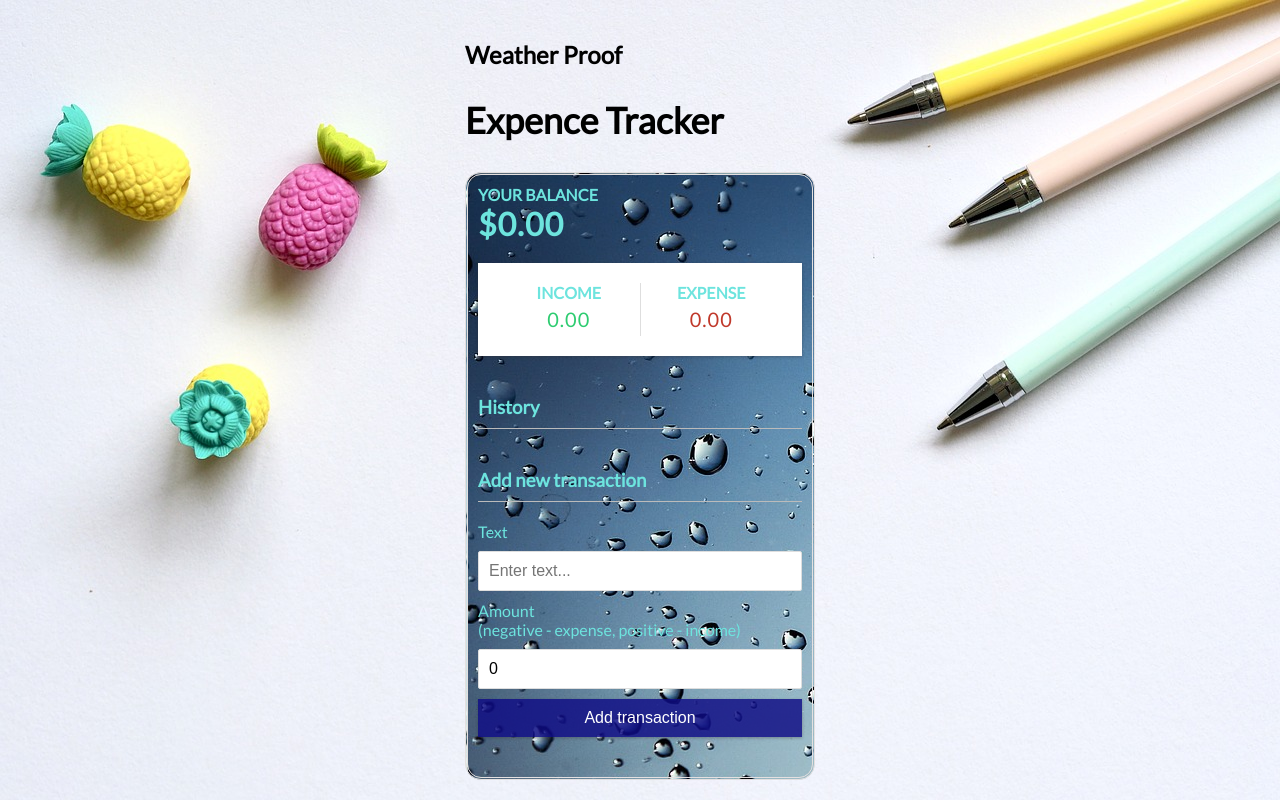
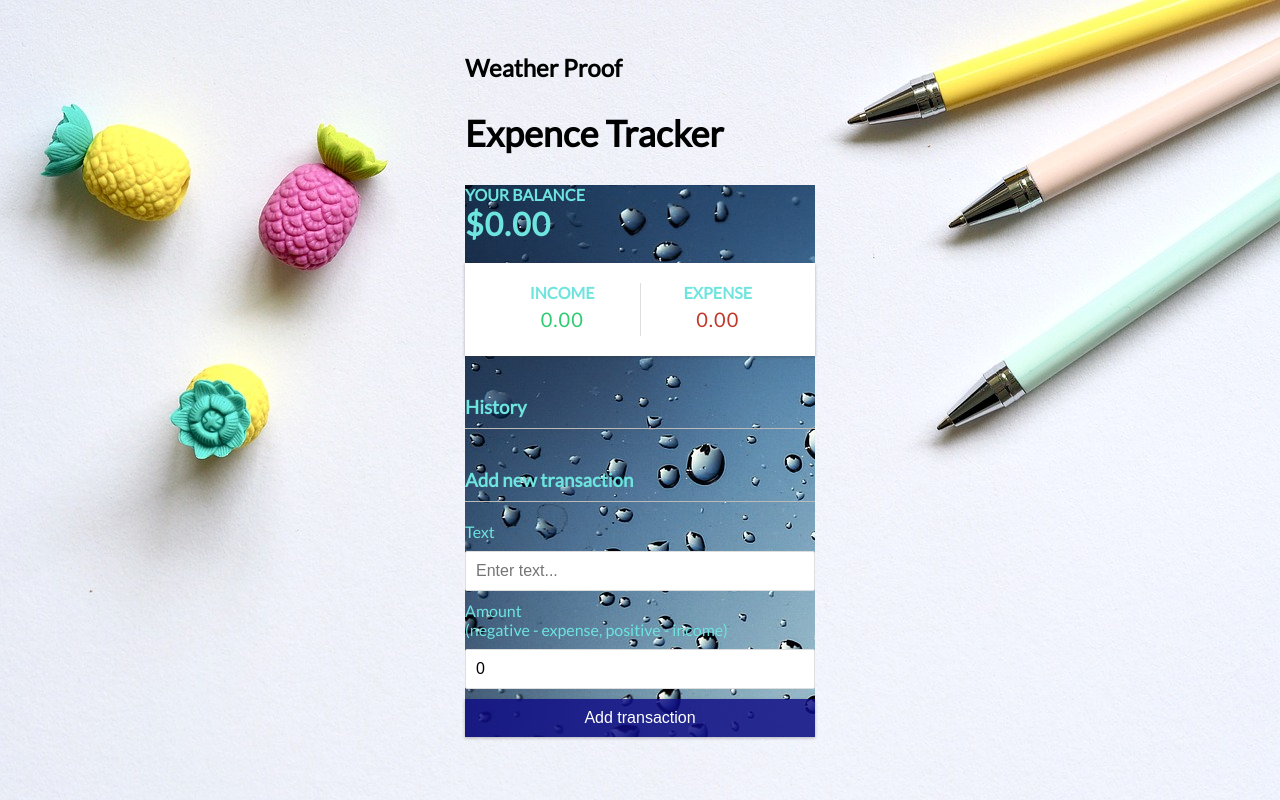
Before and after one commit to KamranIshrat/expence-tracker-app, a React (Create React App) app: page / in a window 1280 px wide. Built offline with nearby package versions, Linux system fonts and the light colour scheme.

Commit message:
scroll check 04

```diff
--- a/src/App.css
+++ b/src/App.css
@@ -37,12 +37,12 @@ body {
   color: rgb(109, 228, 222);
 
 
-  border-style: solid;
+  /*border-style: solid;
   padding: 10px;
   border-color: rgb(228, 224, 224);
   border-radius: 1em;
   border-style: double;
-  color: rgb(109, 228, 222);
+  color: rgb(109, 228, 222);*/
 
 
 }
```
